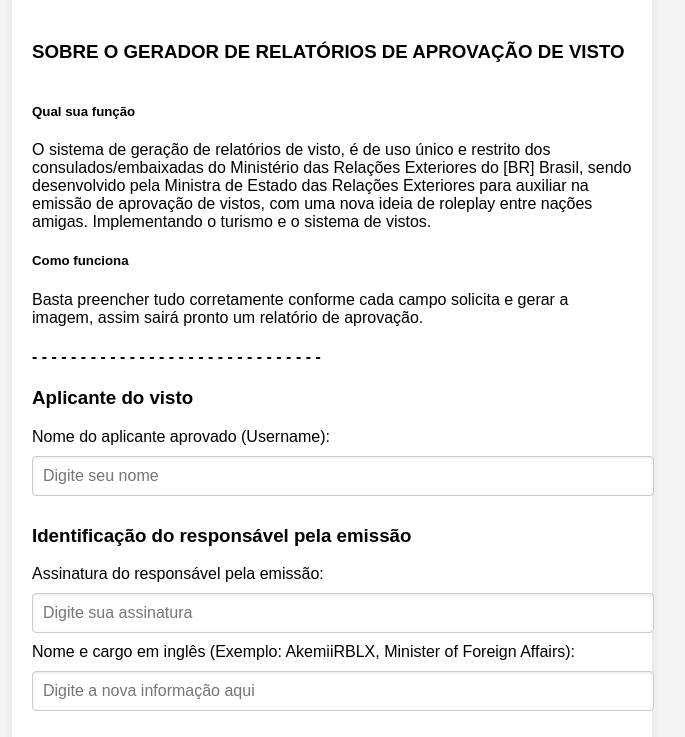
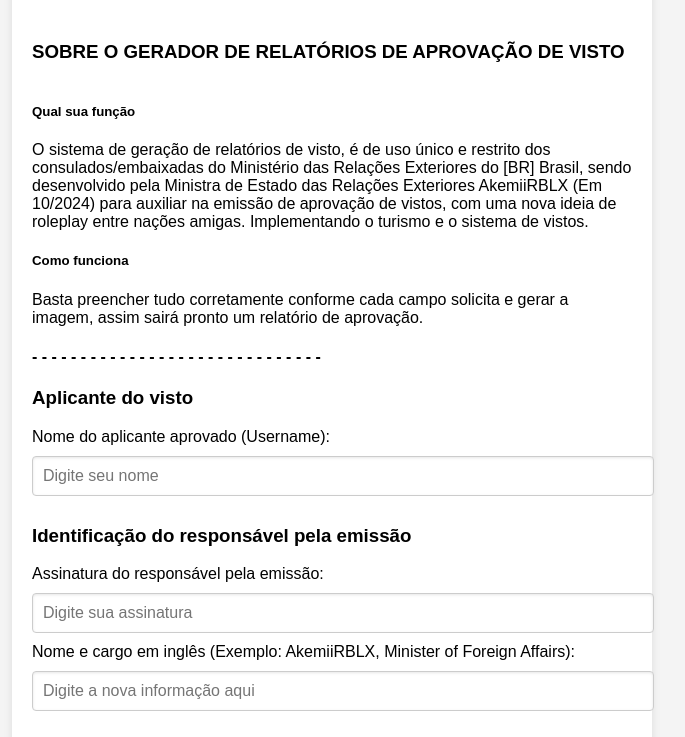
Before and after one commit to KomiRBLX/MRE-Visa-BR-BRASIL, a plain HTML site: page index.html in a window 1280 px wide. Shown: the part 869-1606 px from the top of the page, without its empty margins (308-993 px from the left). Drawn offline with Linux system fonts and the light colour scheme; a web font is replaced by a local one.

Commit message:
Update index.html

```diff
--- a/index.html
+++ b/index.html
@@ -3,7 +3,7 @@
 <head>
     <meta charset="UTF-8">
     <meta name="viewport" content="width=device-width, initial-scale=1.0">
-    <title>Simulação de Assinatura e Informações</title>
+    <title>[MRE] SGRV - SISTEMA GERADOR DE RELATÓRIO DE VISTOS</title>
     <link href="https://fonts.googleapis.com/css2?family=Herr+Von+Muellerhoff&display=swap" rel="stylesheet">
     <style>
         body {
@@ -131,7 +131,7 @@
     <div class="controls">
         <h3>SOBRE O GERADOR DE RELATÓRIOS DE APROVAÇÃO DE VISTO</h3>
         <div><h5>Qual sua função</h5>
-    O sistema de geração de relatórios de visto, é de uso único e restrito dos consulados/embaixadas do Ministério das Relações Exteriores do [BR] Brasil, sendo desenvolvido pela Ministra de Estado das Relações Exteriores para auxiliar na emissão de aprovação de vistos, com uma nova ideia de roleplay entre nações amigas. Implementando o turismo e o sistema de vistos.<div>
+    O sistema de geração de relatórios de visto, é de uso único e restrito dos consulados/embaixadas do Ministério das Relações Exteriores do [BR] Brasil, sendo desenvolvido pela Ministra de Estado das Relações Exteriores AkemiiRBLX (Em 10/2024) para auxiliar na emissão de aprovação de vistos, com uma nova ideia de roleplay entre nações amigas. Implementando o turismo e o sistema de vistos.<div>
         <div><h5>Como funciona</h5>
          Basta preencher tudo corretamente conforme cada campo solicita e gerar a imagem, assim sairá pronto um relatório de aprovação.<div>
 
```
